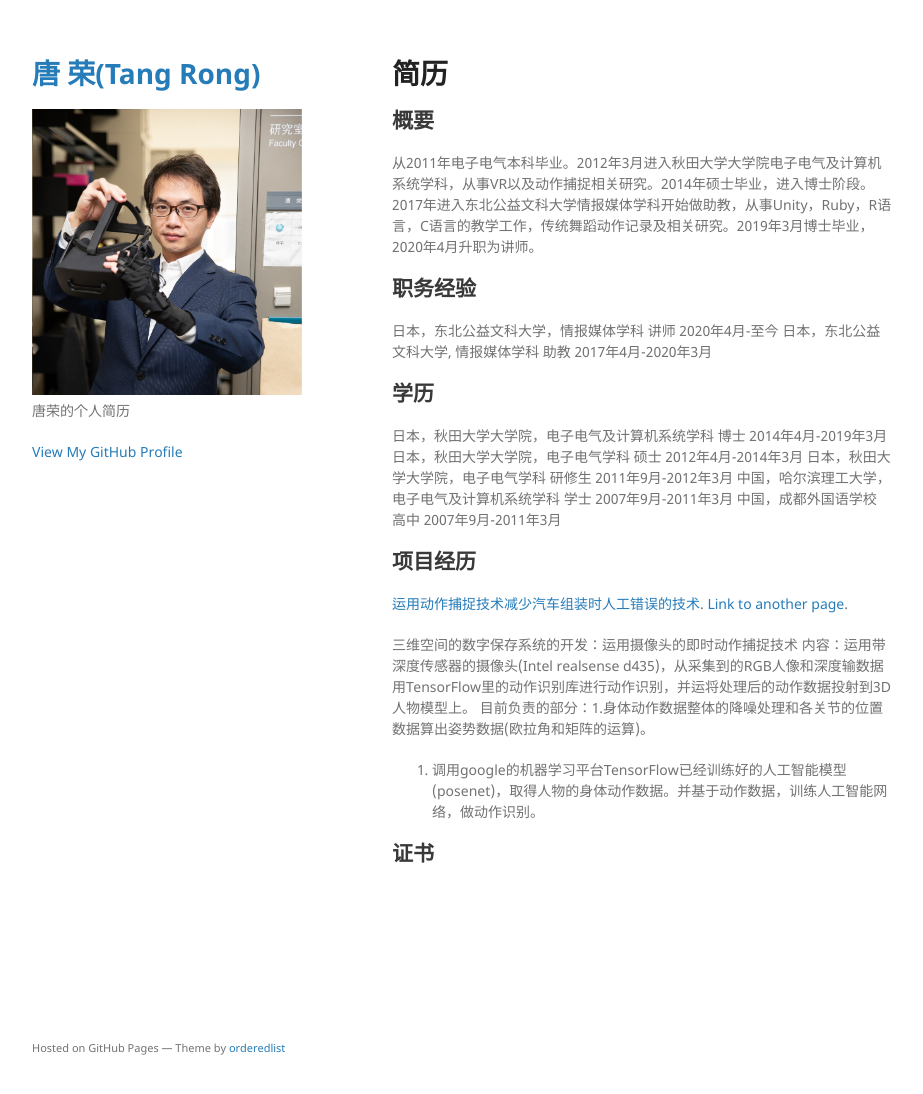
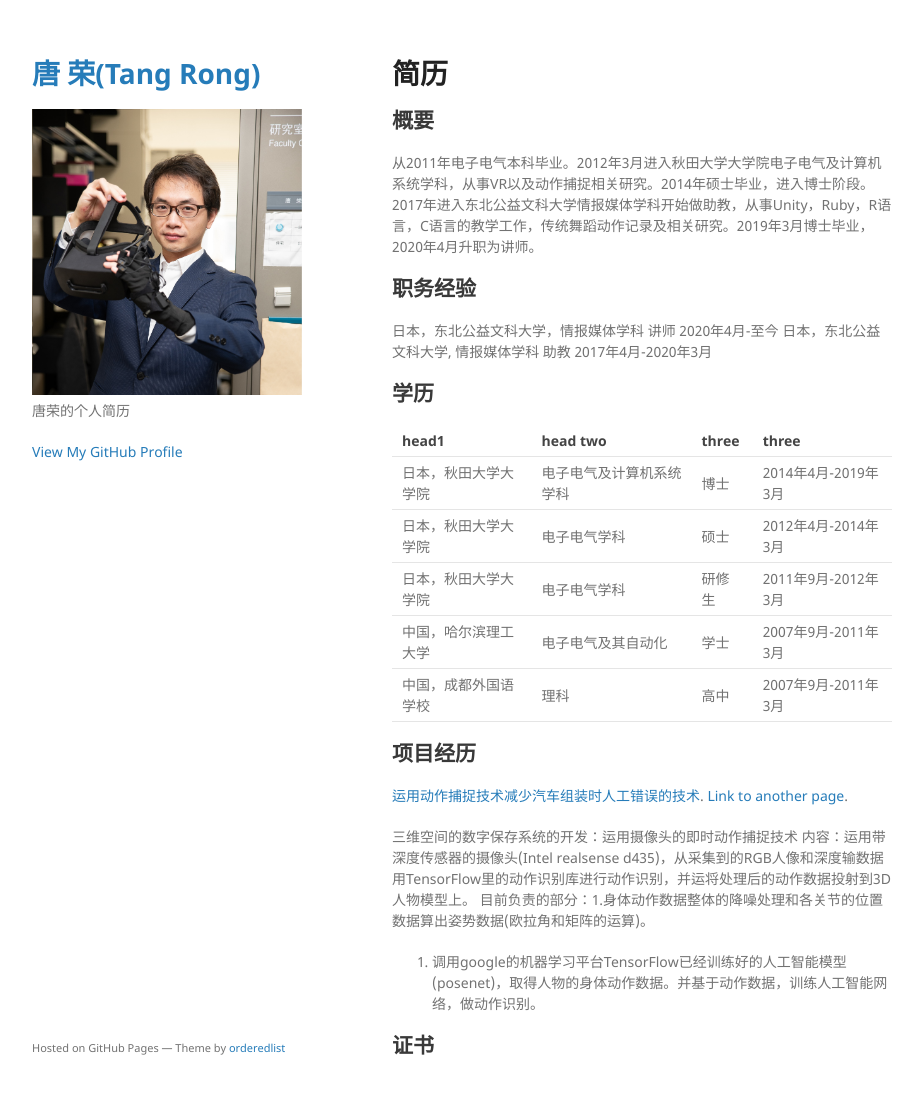
Before and after one commit to CoronovaT/CoronovaT.github.io, a Jekyll site: the page built from index.md, in a window 1280 px wide and 1127 px high. Shown: the top 1094 px of the window, without its empty margins (178-1101 px from the left). Built offline with Jekyll 4.4.1, drawn with Linux system fonts in a browser that asks for light colours; our own code applies the rules of GitHub Pages for plain Markdown files.

Commit message:
Update index.md

```diff
--- a/index.md
+++ b/index.md
@@ -12,11 +12,14 @@ layout: default
 日本，东北公益文科大学, 情报媒体学科                  助教 2017年4月-2020年3月
 
 ## 学历
-日本，秋田大学大学院，电子电气及计算机系统学科        博士 2014年4月-2019年3月
-日本，秋田大学大学院，电子电气学科                    硕士 2012年4月-2014年3月
-日本，秋田大学大学院，电子电气学科 					研修生 2011年9月-2012年3月
-中国，哈尔滨理工大学，电子电气及计算机系统学科			学士 2007年9月-2011年3月
-中国，成都外国语学校			高中 2007年9月-2011年3月
+
+| head1        | head two          | three | three |
+|:-------------|:------------------|:------|:------|
+|日本，秋田大学大学院| 电子电气及计算机系统学科|博士   | 2014年4月-2019年3月 |
+|日本，秋田大学大学院| 电子电气学科         |硕士   | 2012年4月-2014年3月|
+|日本，秋田大学大学院| 电子电气学科         |研修生  |2011年9月-2012年3月|
+|中国，哈尔滨理工大学|电子电气及其自动化	|学士   |2007年9月-2011年3月|
+|中国，成都外国语学校|理科		    |高中   |2007年9月-2011年3月|
 
 ## 项目经历
 [运用动作捕捉技术减少汽车组装时人工错误的技术](./projects/toyota.html).
```
